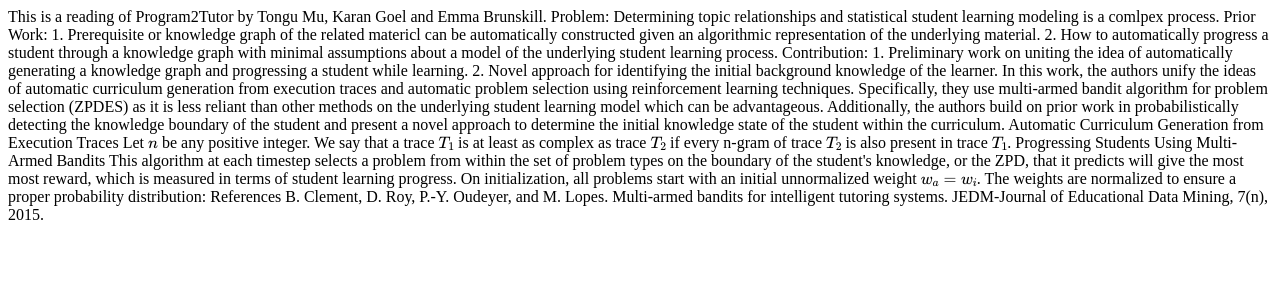
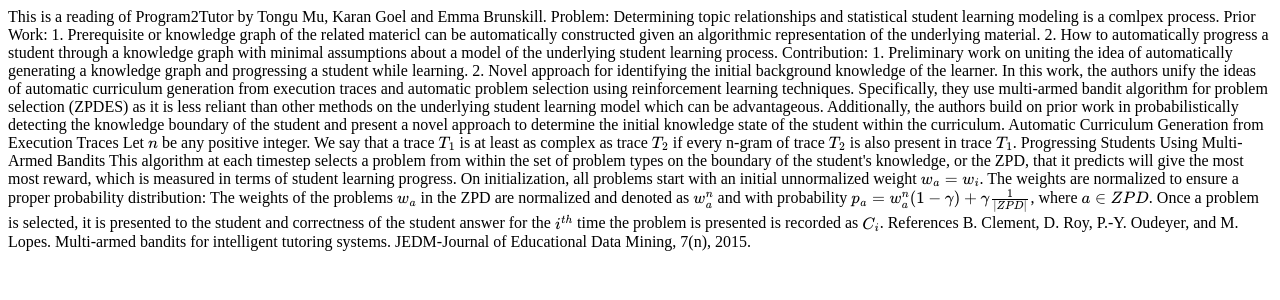
Before and after one commit to rishabhranawat/rishabhranawat.github.io, a Jekyll site: the page _posts/2019-04-13-automatic-generator-multi-arm-bandit.html, which Jekyll copies as it is, in a window 1280 px wide. Shown: the top 300 px of the page. Built offline with Jekyll 4.4.1, drawn with Linux system fonts in a browser that asks for light colours; Markdown is read by kramdown in place of the engine named in the settings; formulas are drawn with MathJax 3.

Commit message:
further changes + page build fix

```diff
--- a/_config.yml
+++ b/_config.yml
@@ -1,6 +1,6 @@
 # Dependencies
 markdown:         redcarpet
-highlighter:      pygments
+highlighter:      rouge
 
 # Permalinks
 permalink:        pretty
--- a/_posts/2019-04-13-automatic-generator-multi-arm-bandit.html
+++ b/_posts/2019-04-13-automatic-generator-multi-arm-bandit.html
@@ -36,8 +36,9 @@
 
 On initialization, all problems start with an initial unnormalized weight \( w_{a} = w_{i}\). The weights are normalized to ensure a proper probability distribution:
 
+The weights of the problems \( w_{a}\) in the ZPD are normalized and denoted as \( w_{a}^{n} \) and with probability \( p_{a} = w_{a}^{n}(1 - \gamma) + \gamma \frac{1}{|ZPD|}\), where \( a \in ZPD\).
 
-
+Once a problem is selected, it is presented to the student and correctness of the student answer for the \( i^{th}\) time the problem is presented is recorded as \( C_{i}\).
 
 <bold>References</bold>
 
```
Also changed, not shown: _posts/2019-04-14-multi-arm-bandits.html (added).
